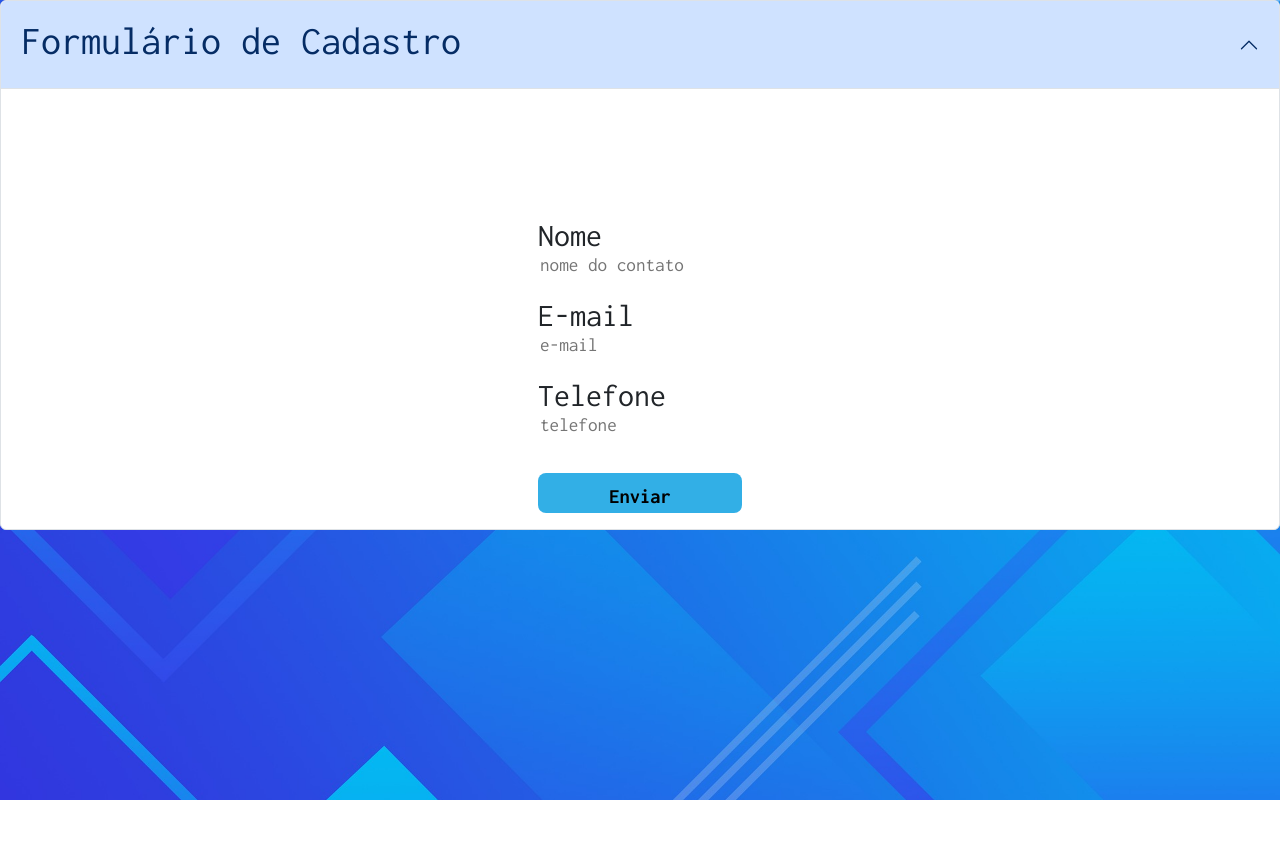
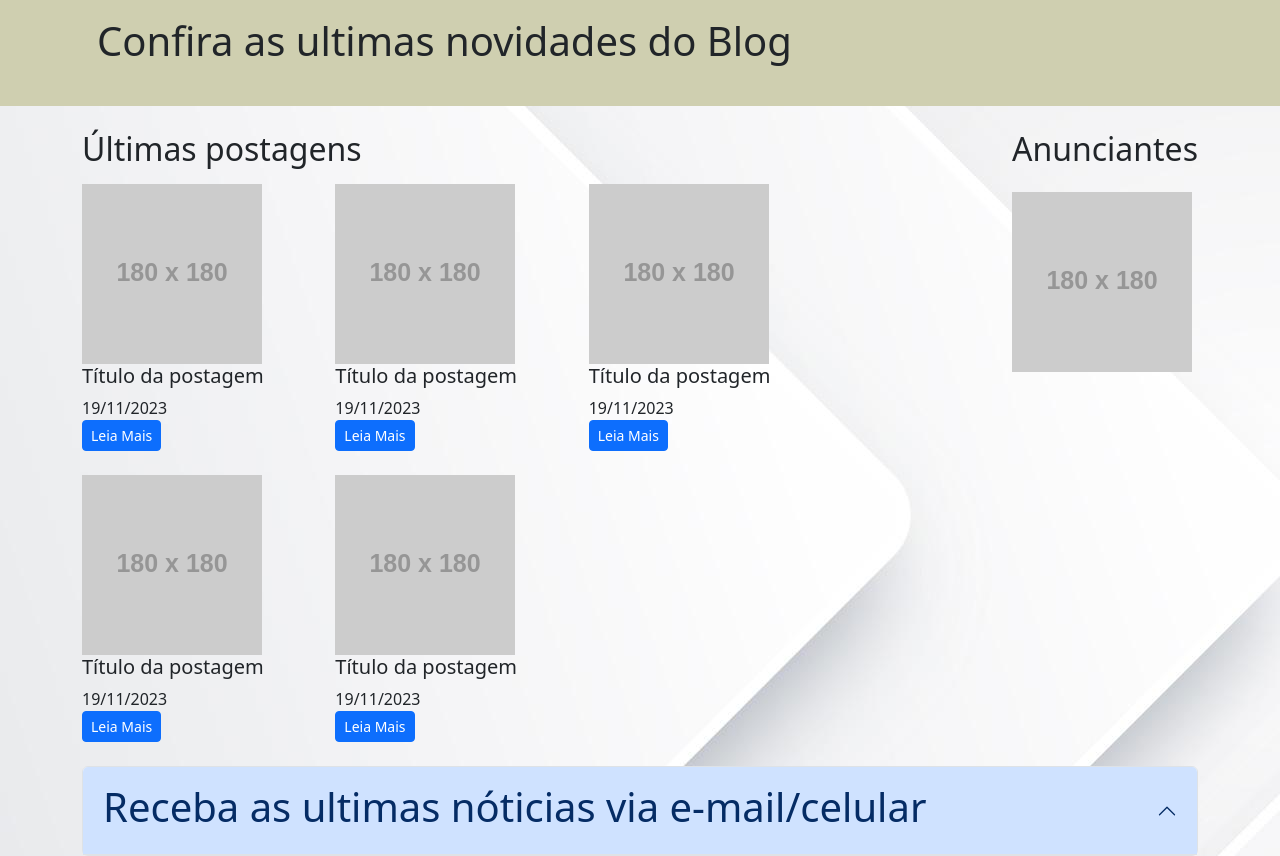
Before and after one commit to TatuzinhoBixo/Ebac-Avaliacao, a plain HTML site: page index.html in a window 1280 px wide. Before the commit the page ends 800 px from the top, so only its background shows below. Drawn offline with nearby package versions, Linux system fonts and the light colour scheme; placeholder pictures from the web are drawn by us.

Commit message:
bootstrap-1 FIM

```diff
--- a/index.html
+++ b/index.html
@@ -10,33 +10,92 @@
     <link rel="stylesheet" href="https://cdn.jsdelivr.net/npm/bootstrap@5.3.2/dist/css/bootstrap.min.css">
     <link href="https://fonts.googleapis.com/css2?family=Inconsolata:wght@400;700&display=swap" rel="stylesheet">
 </head>
+
+<script src="https://cdn.jsdelivr.net/npm/bootstrap@5.3.2/dist/js/bootstrap.bundle.min.js"></script>
+
 <body>
-
-    <div class="accordion">
-        <div class="accordion-item">
-            <div class="accordion-header">
-                <button class="accordion-button" data-bs-toggle="collapse" data-bs-target="#question">
-                    <h2 class="display-6">Formulário de Cadastro</h2>
-                </button>
+    <header>
+        <div class="row">
+            <div class="col">
+                <div class="alert alert-sucess">
+                    <h1 class="h1 titulo-texto">Confira as ultimas novidades do Blog</h1>
+                </div>
             </div>
-            <div id="question" class="accordion-collapse collapse show">
-                <div class="accordion-body">
-                    <form id="form-dados" class="container">
-                        <h2>Nome</h2>
-                            <input type="text" id="nomeContato" placeholder="nome do contato">
-                        <h2>E-mail</h2>
-                            <input type="email" id="email" placeholder="e-mail">
-                        <h2>Telefone</h2>
-                            <input type="tel" id="telefone" placeholder="telefone">
-                        <button type="submit">
-                            Enviar
-                        </button>
+        </div>
+    </header>
+    <div class="container">
+        <div class="row">
+            <div class="col-md-8">
+            <h2 class="sub-titulo">Últimas postagens</h2>
+                <div class="container g-0">
+                    <div class="row">
+                        <div class="col-md-4 post news">
+                            <img src="https://via.placeholder.com/180x180">
+                            <h4 class="h5">Título da postagem</h4>
+                            <time>19/11/2023</time>
+                            <a class="btn btn-primary btn-sm">Leia Mais</a>
+                        </div>
+                        <div class="col-md-4 post news">
+                            <img src="https://via.placeholder.com/180x180">
+                            <h4 class="h5">Título da postagem</h4>
+                            <time>19/11/2023</time>
+                            <a class="btn btn-primary btn-sm">Leia Mais</a>
+                        </div>
+                        <div class="col-md-4 post news">
+                            <img src="https://via.placeholder.com/180x180">
+                            <h4 class="h5">Título da postagem</h4>
+                            <time>19/11/2023</time>
+                            <a class="btn btn-primary btn-sm">Leia Mais</a>
+                        </div>
+                        <div class="col-md-4 post news">
+                            <img src="https://via.placeholder.com/180x180">
+                            <h4 class="h5">Título da postagem</h4>
+                            <time>19/11/2023</time>
+                            <a class="btn btn-primary btn-sm">Leia Mais</a>
+                        </div>
+                        <div class="col-md-4 post news">
+                            <img src="https://via.placeholder.com/180x180">
+                            <h4 class="h5">Título da postagem</h4>
+                            <time>19/11/2023</time>
+                            <a class="btn btn-primary btn-sm">Leia Mais</a>
+                        </div>
+                    </div>
+                </div>
+            </div>
+            <div class="col-md-4 d-flex justify-content-end">
+                <div>
+                    <h2 class="news sub-titulo">Anunciantes</h2>
+                    <img src="https://via.placeholder.com/180x180">
                 </div>
             </div>
         </div>
     </div>
 
-    <script src="https://cdn.jsdelivr.net/npm/bootstrap@5.3.2/dist/js/bootstrap.bundle.min.js"></script>
+    <div class="accordion container">
+        <div class="accordion-item">
+            <div class="accordion-header">
+                <button class="accordion-button" data-bs-toggle="collapse" data-bs-target="#question">
+                    <h2 class="display-6">Receba as ultimas nóticias via e-mail/celular</h2>
+                </button>
+            </div>
+            <div id="question" class="accordion-collapse collapse">
+                <form>
+                    <label class="form-label" for_"nome">Seu nome:</label>
+                    <input class="form-control" type="text" id-"nome" placeholder="nome"/>
+                    <label for="email" class="form-label">Seu e-mail:</label>
+                    <input type="email" type="email" class="form-control" placeholder="email">
+                    <label for="telefone" class="form-label">Seu telefone:</label>
+                    <input class="form-control" type="tel" id="telefone" placeholder="telefone">
+                    <div class="form-check form-switch">
+                        <label class="form-check-label" for="aceito-termos">Li e concordo com os termos do site</label>
+                        <input class="form-check-input" type="checkbox" id="aceito-termos">
+                    </div>
+                    <button class="btn btn-success">enviar</button>
+                </form>
+            </div>
+        </div>
+    </div>
+
     <script type="text/javascript" src="//code.jquery.com/jquery-1.11.0.min.js"></script>
     <script type="text/javascript" src="//code.jquery.com/jquery-migrate-1.2.1.min.js"></script>
     <script type="text/javascript" src="//cdn.jsdelivr.net/npm/slick-carousel@1.8.1/slick/slick.min.js"></script>
--- a/js/main.js
+++ b/js/main.js
@@ -1,7 +1,7 @@
 $(document).ready(function () {
     /*$('#nomeContato')
     $('#email')*/
-    $('#telefone').mask('(00) 0000-0000')
+    $('#telefone').mask('(00) 00000-0000')
 
     $('form').validate ({
         rules: {
--- a/main.css
+++ b/main.css
@@ -2,69 +2,38 @@
    em botão
    vw letras*/
 
-* {     /* padrao */
-    font-family: 'Inconsolata', monospace;
+* {  /*Reset das configurações */
+    margin: 0px;
+    padding: 0;
+    box-sizing: border-box;
 }
 
 body {
-    height: 100vh;
-    align-items: center;
-    background-image: url('img/background.jpg');
-    background-size: cover;
+    background-image: url('img/bkg.jpg');
+}
+
+time {
+    display: block;
 }
 
 header {
-    display: flex; /* faz com que aumente a barra do titulo*/
-    justify-content: center;  /*coloca o titulo no meio */
+    background-color: #CFCFB0;
     position: sticky;
-    font-size: 2vw;
-    font-weight: bold;
-    background-color: #4839DB;
-    margin: -3vh;
-    height: 13vh;
+    top: 0;
+    left:0;
+    z-index: 1;
 }
 
-.container {
-    width: 100%
-    margin: 0 auto;
+.titulo-texto {
+    margin-left: 10vh;
+    color: #CFCFB0;
 }
 
-.container-flex {
-    display: flex;
+.sub-titulo {
+    margin-top: 3vh;
+    margin-bottom: 2vh;
 }
 
-form {
-    display: grid;
-    grid-template-rows: repeat(3, auto);
-    justify-content: center;
+.news {
+    margin-bottom: 3vh;
 }
-
-form input {
-    font-size: 1.5vw;
-    background-color: #ffff;
-    margin-top: -1.8vh;
-    border: none;
-    height: 4vh;
-}
-
-form h2:first-of-type {
-    margin-top: 14vh;
-}
-
-form h2 {
-    margin-top: 2vh;
-}
-
-form button {
-    background-color: #32AFE6;
-    font-size: 1.5vw;
-    font-weight: bold;
-    cursor: pointer;
-    padding: 1vh;
-    margin-top: 4vh;
-    height: 5vh;
-    border: none;
-    font-size: 1.6vw;
-    cursor: pointer;
-    border-radius: 1vh;
-}
```
Also changed, not shown: img/background.jpg (deleted), img/bkg.jpg (added).
